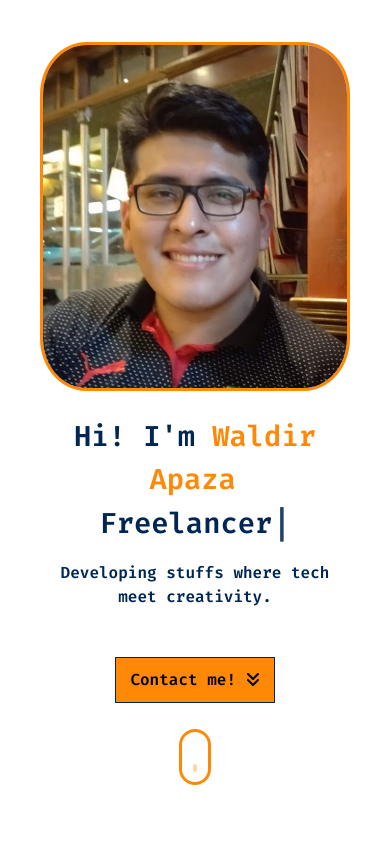
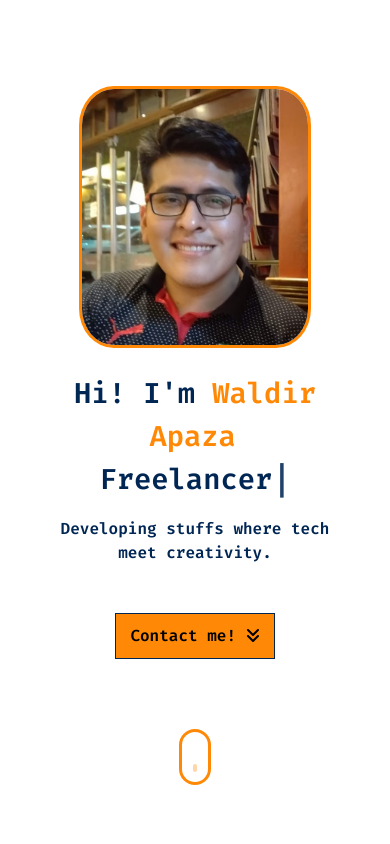
Before and after one commit to waldir-xam/Portfolio, a React (Vite) app: page / in a window 390 px wide. Shown: the top 844 px of the page. Built offline with nearby package versions, Linux system fonts and the light colour scheme.

Commit message:
ui fixes

```diff
--- a/src/pages/Home/Home.scss
+++ b/src/pages/Home/Home.scss
@@ -108,7 +108,7 @@
               border: solid 0.2rem $primary-color;
               width: 19rem;
               @media (max-width: 599px) {
-                width: 100%;
+                width: 75%;
               }
               @media (min-width: 600px) and (max-width: 991px) {
               }
```
